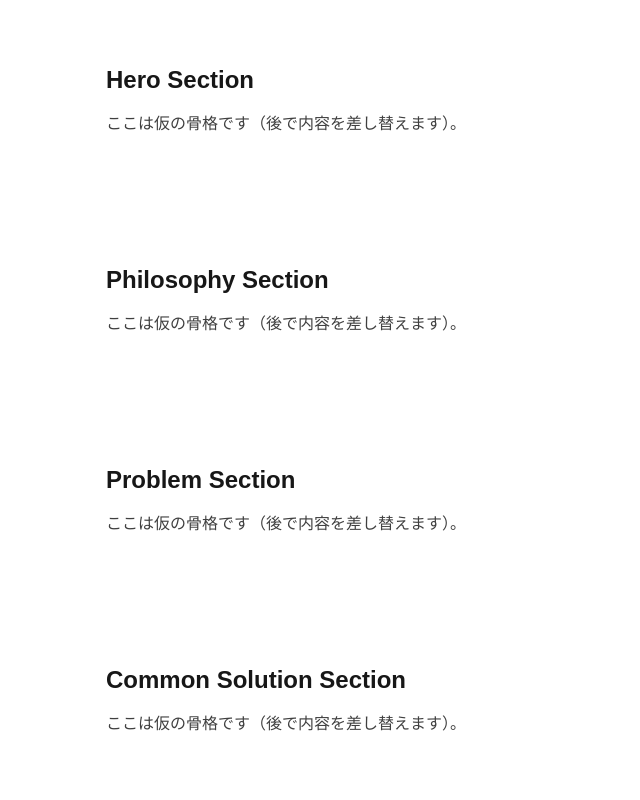
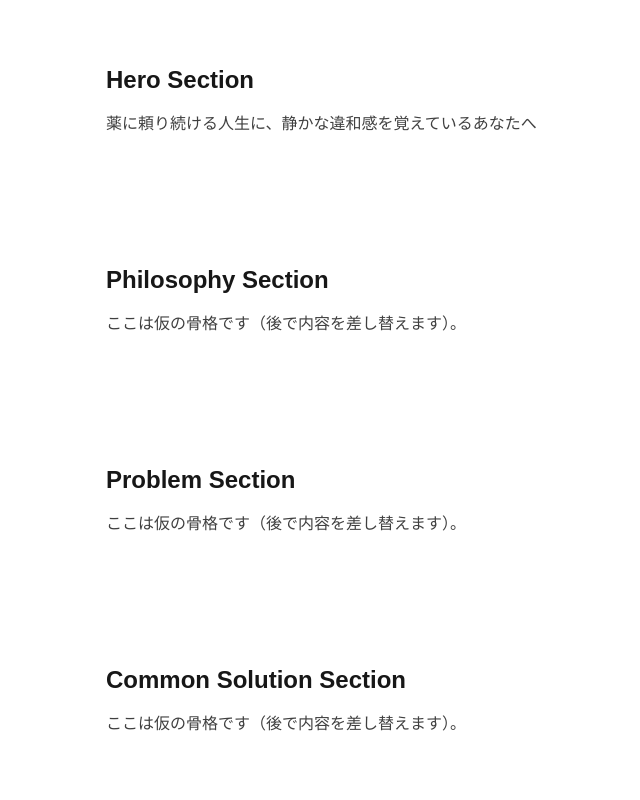
Before and after one commit to takakomaki/kekkankakumei, a Next.js app in the folder app-web/: page / in a window 1280 px wide. Shown: the top 800 px of the page, without its empty margins (22-662 px from the left). Built offline with nearby package versions, Linux system fonts and the light colour scheme.

Commit message:
Update hero section text content

```diff
--- a/app-web/app/components/sections/hero-section.tsx
+++ b/app-web/app/components/sections/hero-section.tsx
@@ -4,7 +4,7 @@ export function HeroSection() {
       <div className="mx-auto w-full max-w-5xl">
         <h2 className="text-2xl font-bold">Hero Section</h2>
         <p className="mt-4 text-neutral-700">
-          ここは仮の骨格です（後で内容を差し替えます）。
+         薬に頼り続ける人生に、静かな違和感を覚えているあなたへ
         </p>
       </div>
     </section>
```
